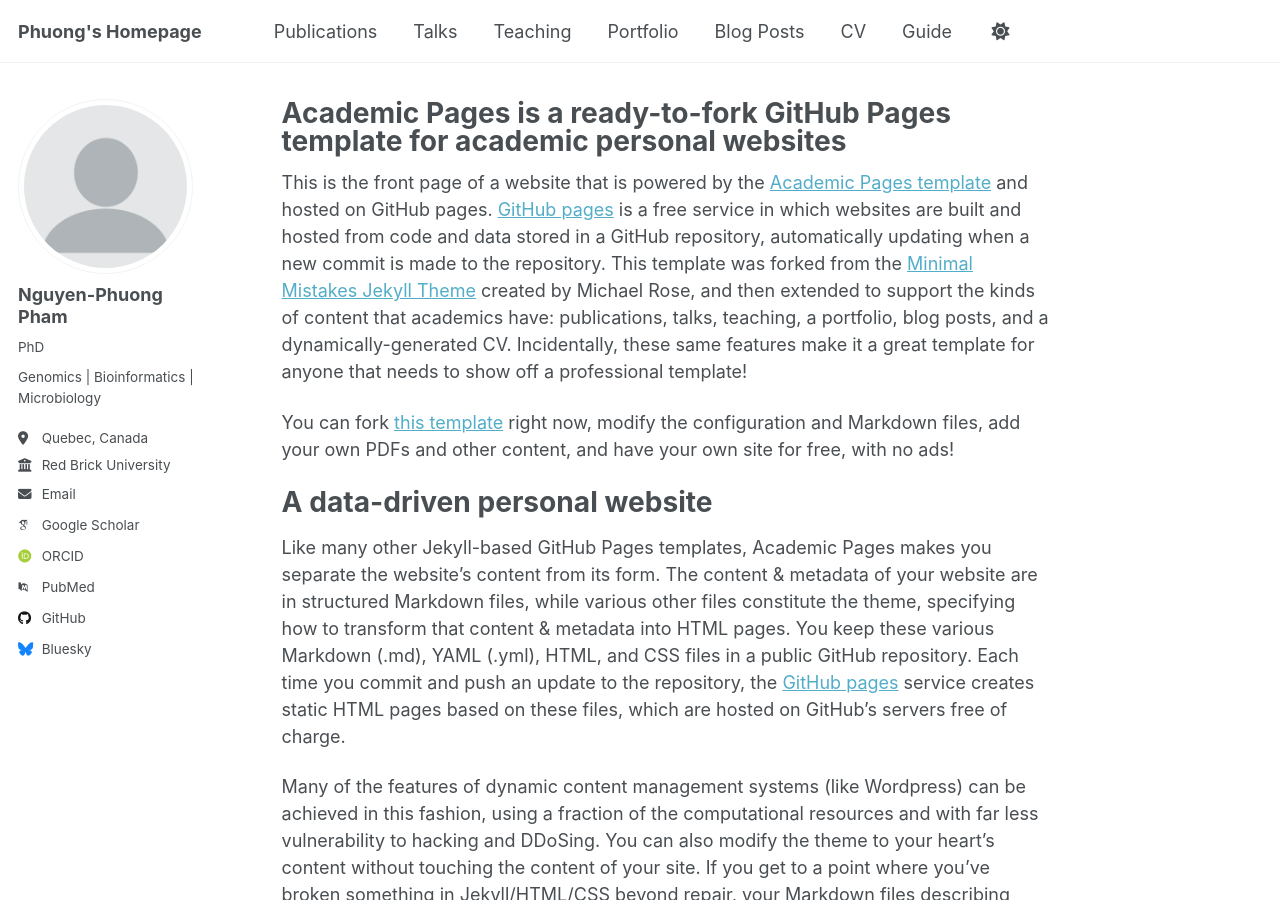
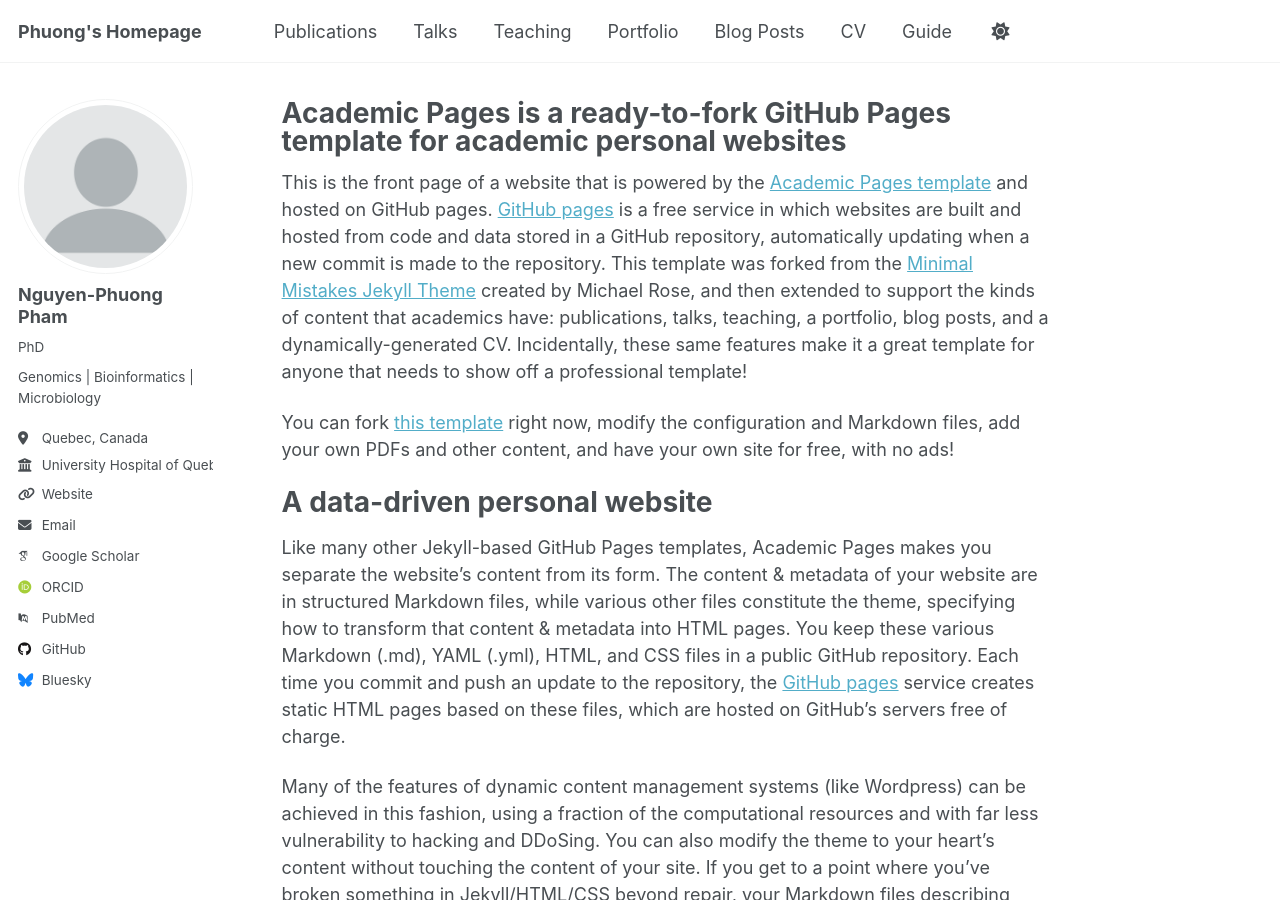
Before and after one commit to phng3001/phng3001.github.io, a Jekyll site: the page built from _pages/about.md, in a window 1280 px wide and 900 px high. Built offline with Jekyll 4.4.1, drawn with Linux system fonts in a browser that asks for light colours; some web fonts are replaced; a script that is not in the unit is left out.

Commit message:
Update _config.yml

```diff
--- a/_config.yml
+++ b/_config.yml
@@ -15,7 +15,7 @@ name                     : &name "Nguyen-Phuong Pham"
 description              : &description "personal description"
 url                      : https://phng3001.github.io # https://academicpages.github.io # the base hostname & protocol for your site e.g. "https://[your GitHub username].github.io" or if you already have some other page hosted on Github then use "https://[your GitHub username].github.io/[Your Repo Name]"
 baseurl                  : "" # the subpath of your site, e.g. "/blog"
-repository               : "academicpages/academicpages.github.io"
+repository               : # "academicpages/academicpages.github.io"
 
 # Site Author - The following control what appear as part of the author content on the side bar.
 #               If a field is blank the icon and link will not appear, otherwise it will be shown.
@@ -27,9 +27,9 @@ author:
   pronouns         : "PhD" # example: "she/her"
   bio              : "Genomics | Bioinformatics | Microbiology"
   location         : "Quebec, Canada"
-  employer         : "Red Brick University"
-  uri              : # URL
-  email            : "none@example.org"
+  employer         : "University Hospital of Quebec - Laval University"
+  uri              : "https://phng3001.github.io" # URL
+  email            : "nguyen-phuong.pham@crchudequebec.ulaval.ca"
 
   # Academic websites
   academia         : # URL
```
